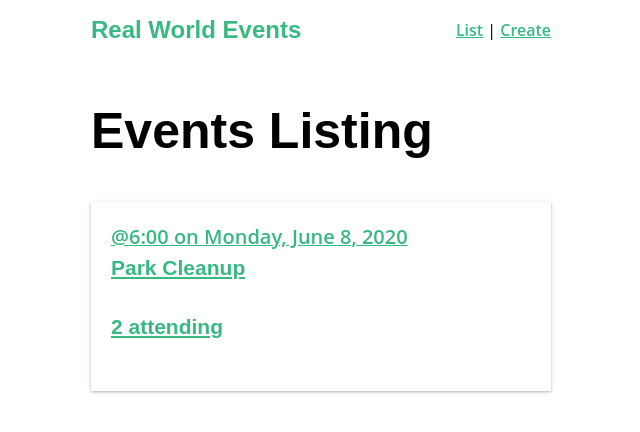
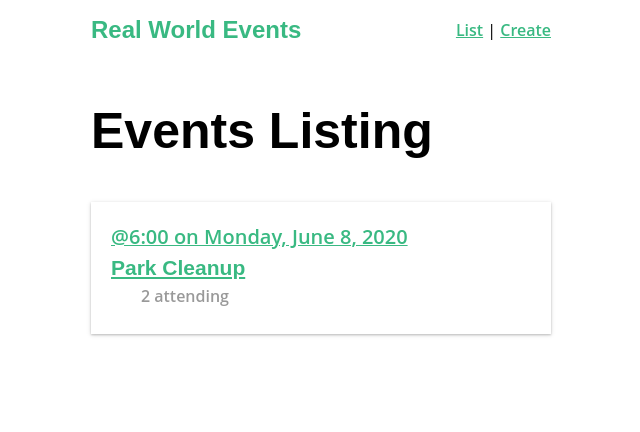
Before and after one commit to JoshMacSween/real-world-vue, a Vue app: page / in a window 1280 px wide. Shown: the top 432 px of the page, without its empty margins (319-959 px from the left). Built offline with nearby package versions, Linux system fonts and the light colour scheme; what vue-feather-icon would draw is missing.

Commit message:
slots part 1

```diff
--- a/src/components/BaseIcon.vue
+++ b/src/components/BaseIcon.vue
@@ -3,6 +3,7 @@
   <svg class="icon" :width="width" :height="height">
     <use v-bind="{ 'xlink:href': '/feather-sprite.svg#' + name }" />
   </svg>
+  <slot></slot>
 </div>
 </template>
 
--- a/src/components/EventCard.vue
+++ b/src/components/EventCard.vue
@@ -3,8 +3,7 @@
     <div class="event-card -shadow">
       <span class="eyebrow">@{{ event.time }} on {{ event.date }}</span>
       <h4 class="title">{{ event.title }}</h4>
-      <!-- <BaseIcon name="activity"> -->
-        <h4>{{ event.attendees.length }} attending</h4>
+      <BaseIcon name="users">{{ event.attendees.length }} attending</BaseIcon>
       <!-- </BaseIcon> figure out icon package  -->
     </div>
   </router-link>
```
